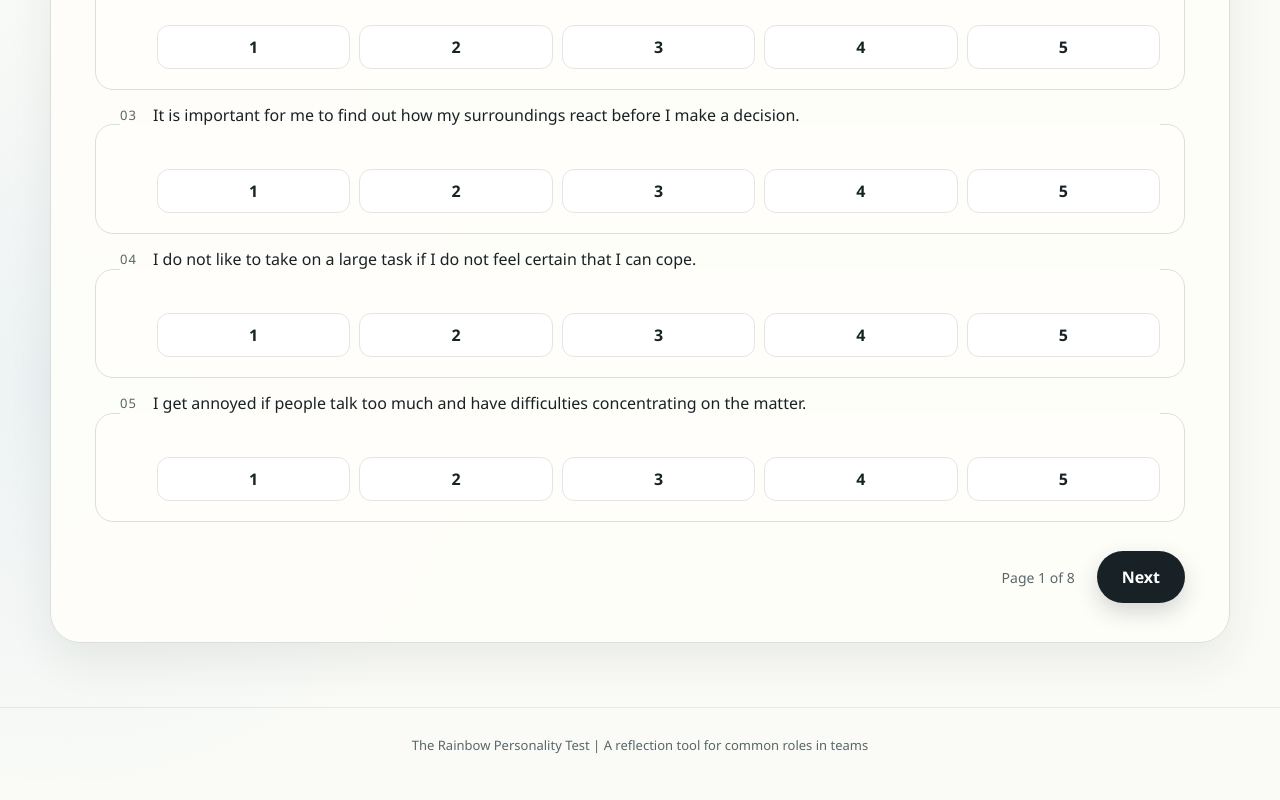
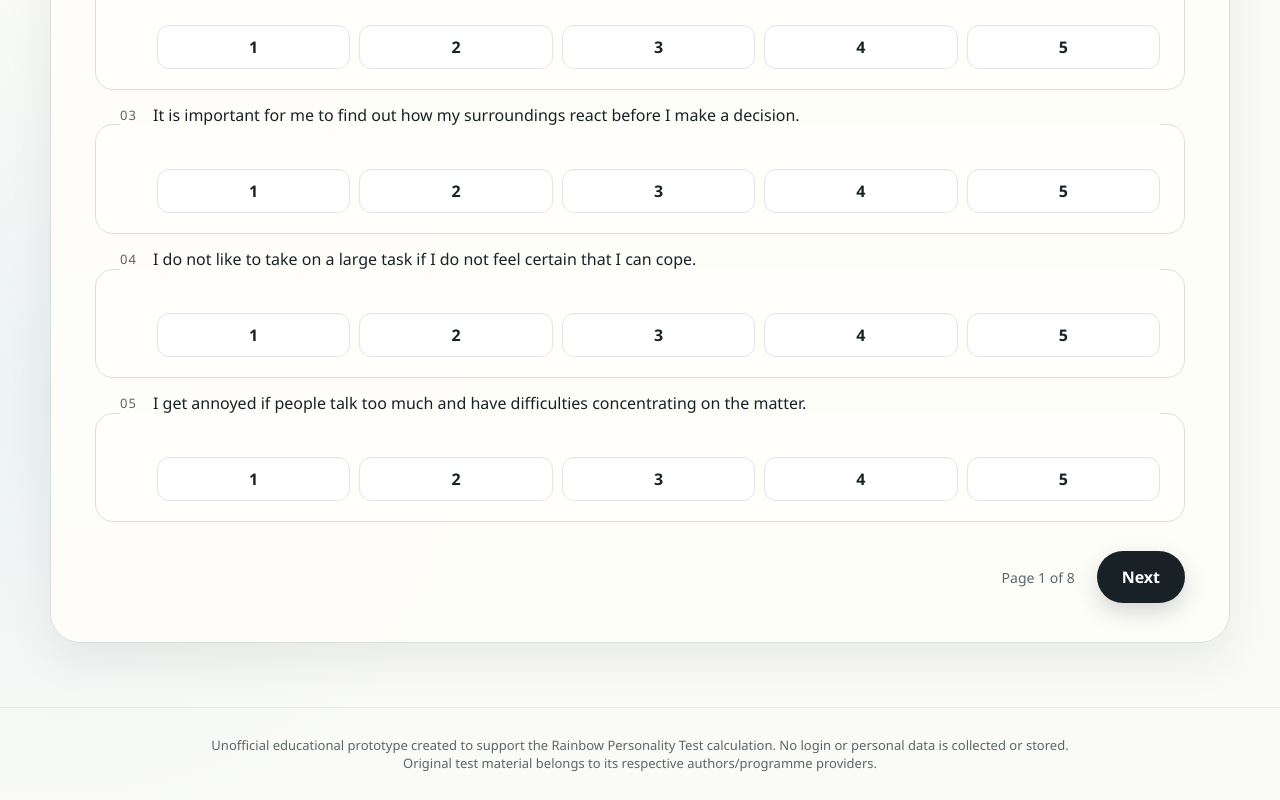
Before and after one commit to Ahmed-Estiak/Rainbow-personality-test, a React (Vite) app: page / in a window 1280 px wide. Shown: the part 2061-2861 px from the top of the page. Built offline with nearby package versions, Linux system fonts and the light colour scheme.

Commit message:
Update footer text to clarify the purpose of the Rainbow Personality Test and acknowledge original authorship

```diff
--- a/src/App.tsx
+++ b/src/App.tsx
@@ -986,7 +986,8 @@ function ColourBars({
 function Footer() {
   return (
     <footer className="site-footer">
-      <p>The Rainbow Personality Test | A reflection tool for common roles in teams</p>
+      <p>Unofficial educational prototype created to support the Rainbow Personality Test calculation. No login or personal data is collected or stored.</p>
+      <p>Original test material belongs to its respective authors/programme providers.</p>
     </footer>
   );
 }
```
